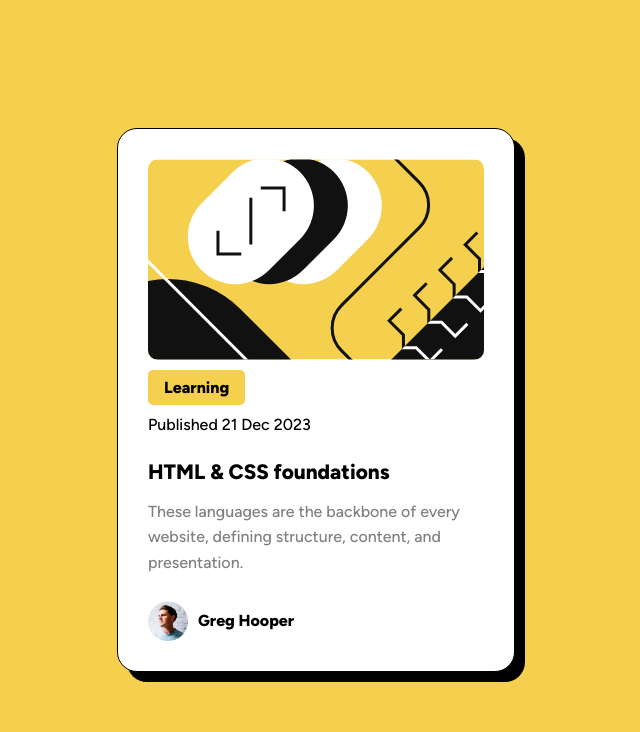
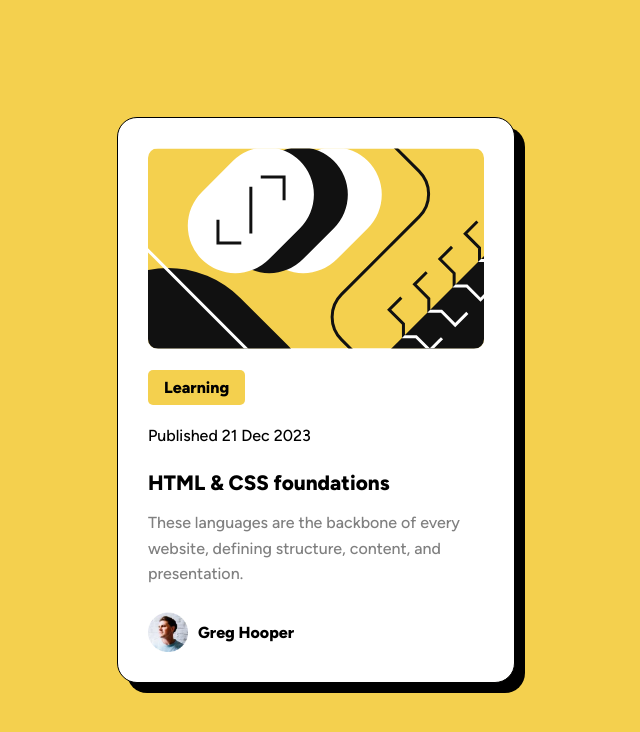
Before and after one commit to DeeSzubert/blog-preview-card, a website built with Vite: page index.html in a window 1280 px wide. Shown: the whole page, without its empty margins (324-964 px from the left). Built offline with nearby package versions, Linux system fonts and the light colour scheme; files whose address does not match are found by name.

Commit message:
fixed spaces around category element and added classes

```diff
--- a/index.html
+++ b/index.html
@@ -11,26 +11,29 @@
       sizes="32x32"
       href="./assets/images/favicon-32x32.png"
     />
+    <script src="node_modules/axe-core/axe.min.js"></script>
 
     <title>Frontend Mentor | Blog preview card</title>
   </head>
   <body>
-    <section>
+    <container class="blog-post">
       <img src="assets/images/illustration-article.svg" alt="" />
-      <h2>Learning</h2>
-      <p>Published <time>21 Dec 2023</time></p>
-      <article>
-        <h1>HTML & CSS foundations</h1>
+      <div class="blog-post-body">
+        <h2 class="blog-post-body-category">Learning</h2>
+        <p class="blog-post-body-date">Published <time>21 Dec 2023</time></p>
+        <article class="blog-post-body-main">
+          <h1>HTML & CSS foundations</h1>
 
-        <p>
-          These languages are the backbone of every website, defining structure,
-          content, and presentation.
-        </p>
-      </article>
-      <figure>
+          <p class="blog-post-body-main-text">
+            These languages are the backbone of every website, defining
+            structure, content, and presentation.
+          </p>
+        </article>
+      </div>
+      <figure class="blog-post-footer">
         <img src="assets/images/image-avatar.webp" alt="" />
         <figcaption>Greg Hooper</figcaption>
       </figure>
-    </section>
+    </container>
   </body>
 </html>
--- a/package.json
+++ b/package.json
@@ -9,6 +9,7 @@
     "preview": "vite preview"
   },
   "devDependencies": {
+    "axe-core": "^4.9.1",
     "vite": "^5.3.1"
   }
 }
--- a/scss/style.scss
+++ b/scss/style.scss
@@ -32,7 +32,7 @@ body {
   font-weight: 500;
 }
 
-section {
+.blog-post {
   @include a.neutrals(100%);
   border: 1px solid black;
   display: flex;
@@ -50,22 +50,46 @@ section {
     text-align: center;
   }
 
-  h2 {
+  &-body {
+    @include a.neutrals(100%);
+    display: flex;
+    flex-direction: column;
+    gap: 10px;
+    align-items: flex-start;
+
+    &-category {
       font-size: 1rem;
-
       background-color: b.$primary;
       padding: 0.5rem 1rem;
-
       border-radius: 5px;
+      margin: 0.7rem 0;
     }
 
-  p {
-    margin: 0;
-    padding: 0;
+    &-main {
+      margin-bottom: 15px;
+
+      h1 {
+        font-size: 1.3rem;
+        margin: 15px 0;
+
+        &:hover {
+          color: b.$primary;
+          cursor: pointer;
         }
       }
 
-figure {
+      &-text {
+        margin: 0;
+        padding: 0;
+        max-width: 336px;
+        color: hsl(0, 0%, 50%);
+        font-size: 1em;
+        line-height: 1.6;
+      }
+    }
+  }
+
+  &-footer {
     display: flex;
     align-items: center;
     gap: 10px;
@@ -81,24 +105,4 @@ figure {
       font-weight: bold;
     }
   }
-
-article {
-  margin-bottom: 15px;
-  h1 {
-    font-size: 1.3rem;
-    margin: 15px 0;
-
-    &:hover {
-      color: b.$primary;
-      cursor: pointer;
 }
-  }
-
-  p {
-    max-width: 336px;
-    color: hsl(0, 0%, 50%);
-    font-size: 1em;
-
-    line-height: 1.6;
-  }
-}
```
Also changed, not shown: css/style.css, 2 other files. Lines whose indentation alone changed are shown as unchanged.
